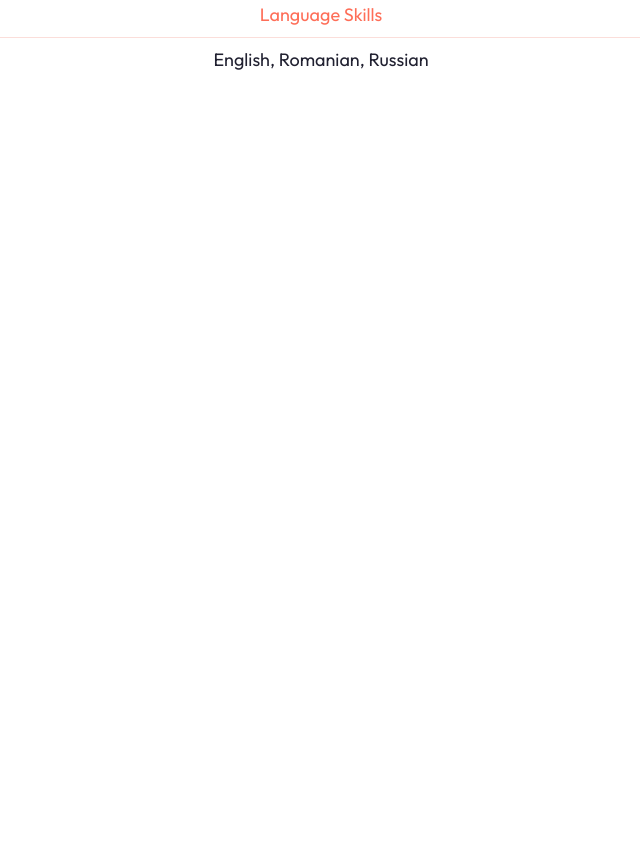
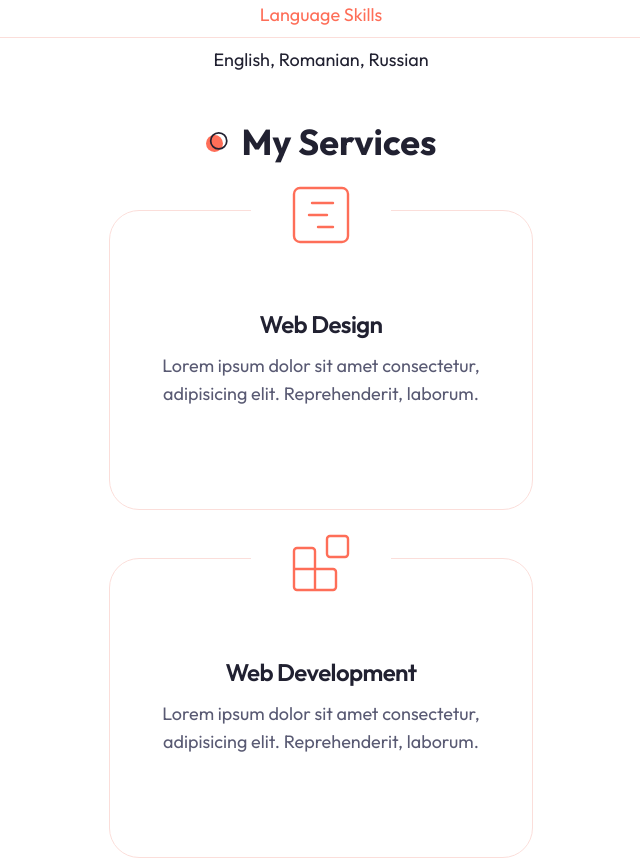
Before and after one commit to liviu-o/Portfolio, a Next.js app: page / in a window 1280 px wide. Shown: the part 1480-2338 px from the top of the page, without its empty margins (319-959 px from the left). Built offline with nearby package versions, Linux system fonts and the light colour scheme.

Commit message:
Add services section

```diff
--- a/app/page.jsx
+++ b/app/page.jsx
@@ -1,11 +1,13 @@
 import About from '@/components/About';
 import Hero from '@/components/Hero';
+import Services from '@/components/Services';
 
 export default function Home() {
   return (
     <main>
       <Hero />
       <About />
+      <Services />
     </main>
   );
 }
--- /dev/null
+++ b/components/Services.jsx
@@ -0,0 +1,66 @@
+import { GanttChartSquare, Blocks, Gem } from 'lucide-react';
+import {
+  Card,
+  CardContent,
+  CardDescription,
+  CardHeader,
+  CardTitle,
+} from './ui/card';
+
+const servicesData = [
+  {
+    icon: <GanttChartSquare size={72} strokeWidth={0.8} />,
+    title: 'Web Design',
+    description:
+      'Lorem ipsum dolor sit amet consectetur, adipisicing elit. Reprehenderit, laborum.',
+  },
+  {
+    icon: <Blocks size={72} strokeWidth={0.8} />,
+    title: 'Web Development',
+    description:
+      'Lorem ipsum dolor sit amet consectetur, adipisicing elit. Reprehenderit, laborum.',
+  },
+  {
+    icon: <Gem size={72} strokeWidth={0.8} />,
+    title: 'App Development',
+    description:
+      'Lorem ipsum dolor sit amet consectetur, adipisicing elit. Reprehenderit, laborum.',
+  },
+];
+
+function Services() {
+  return (
+    <section className="mb-12 xl:mb-36">
+      <div className="container mx-auto">
+        <h2 className="section-title mb-12 xl:mb-24 text-center mx-auto">
+          My Services
+        </h2>
+        {/* grid items */}
+        <div className="grid xl:grid-cols-3 justify-center gap-y-12 xl:gap-y-12">
+          {servicesData.map((item, index) => {
+            return (
+              <Card
+                className="w-full max-w-[424px] h-[300px] flex flex-col pt-16 pb-10 justify-center items-center relative"
+                key={index}
+              >
+                <CardHeader className="text-primary absolute -top-[60px]">
+                  <div className="w-[140px] h-[80px] bg-white dark:bg-background flex justify-center items-center">
+                    {item.icon}
+                  </div>
+                </CardHeader>
+                <CardContent className="text-center">
+                  <CardTitle className="mb-4">{item.title}</CardTitle>
+                  <CardDescription className="text-lg">
+                    {item.description}
+                  </CardDescription>
+                </CardContent>
+              </Card>
+            );
+          })}
+        </div>
+      </div>
+    </section>
+  );
+}
+
+export default Services;
--- a/components/ui/card.jsx
+++ b/components/ui/card.jsx
@@ -1,50 +1,68 @@
-import * as React from "react"
+import * as React from 'react';
 
-import { cn } from "@/lib/utils"
+import { cn } from '@/lib/utils';
 
 const Card = React.forwardRef(({ className, ...props }, ref) => (
   <div
     ref={ref}
-    className={cn("rounded-lg border bg-card text-card-foreground shadow-sm", className)}
-    {...props} />
-))
-Card.displayName = "Card"
+    className={cn(
+      'rounded-[30px] border bg-background text-card-foreground',
+      className
+    )}
+    {...props}
+  />
+));
+Card.displayName = 'Card';
 
 const CardHeader = React.forwardRef(({ className, ...props }, ref) => (
   <div
     ref={ref}
-    className={cn("flex flex-col space-y-1.5 p-6", className)}
-    {...props} />
-))
-CardHeader.displayName = "CardHeader"
+    className={cn('flex flex-col space-y-1.5 p-6', className)}
+    {...props}
+  />
+));
+CardHeader.displayName = 'CardHeader';
 
 const CardTitle = React.forwardRef(({ className, ...props }, ref) => (
   <h3
     ref={ref}
-    className={cn("text-2xl font-semibold leading-none tracking-tight", className)}
-    {...props} />
-))
-CardTitle.displayName = "CardTitle"
+    className={cn(
+      'text-2xl font-semibold leading-none tracking-tight',
+      className
+    )}
+    {...props}
+  />
+));
+CardTitle.displayName = 'CardTitle';
 
 const CardDescription = React.forwardRef(({ className, ...props }, ref) => (
   <p
     ref={ref}
-    className={cn("text-sm text-muted-foreground", className)}
-    {...props} />
-))
-CardDescription.displayName = "CardDescription"
+    className={cn('text-sm text-muted-foreground', className)}
+    {...props}
+  />
+));
+CardDescription.displayName = 'CardDescription';
 
 const CardContent = React.forwardRef(({ className, ...props }, ref) => (
-  <div ref={ref} className={cn("p-6 pt-0", className)} {...props} />
-))
-CardContent.displayName = "CardContent"
+  <div ref={ref} className={cn('p-6 pt-0', className)} {...props} />
+));
+CardContent.displayName = 'CardContent';
 
 const CardFooter = React.forwardRef(({ className, ...props }, ref) => (
   <div
     ref={ref}
-    className={cn("flex items-center p-6 pt-0", className)}
-    {...props} />
-))
-CardFooter.displayName = "CardFooter"
+    className={cn('flex items-center p-6 pt-0', className)}
+    {...props}
+  />
+));
+CardFooter.displayName = 'CardFooter';
 
-export { Card, CardHeader, CardFooter, CardTitle, CardDescription, CardContent }
+export {
+  Card,
+  CardHeader,
+  CardFooter,
+  CardTitle,
+  CardDescription,
+  CardContent,
+};
```
